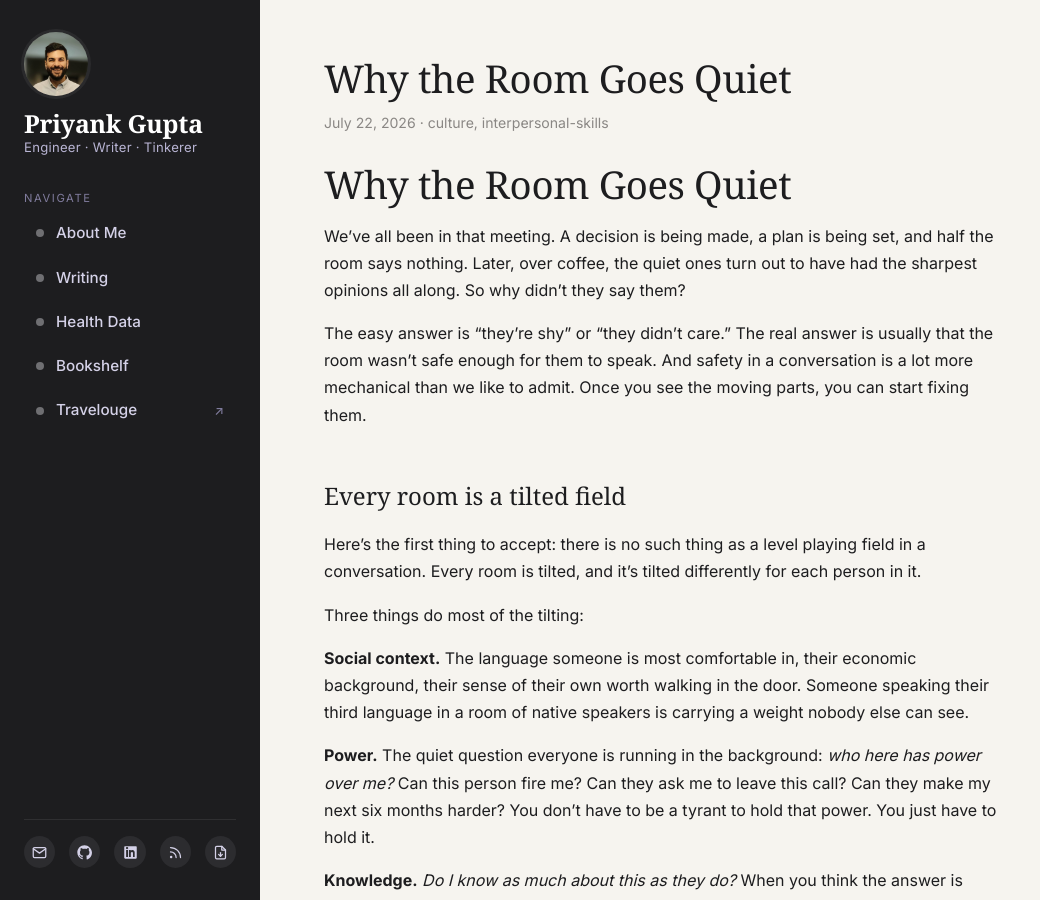
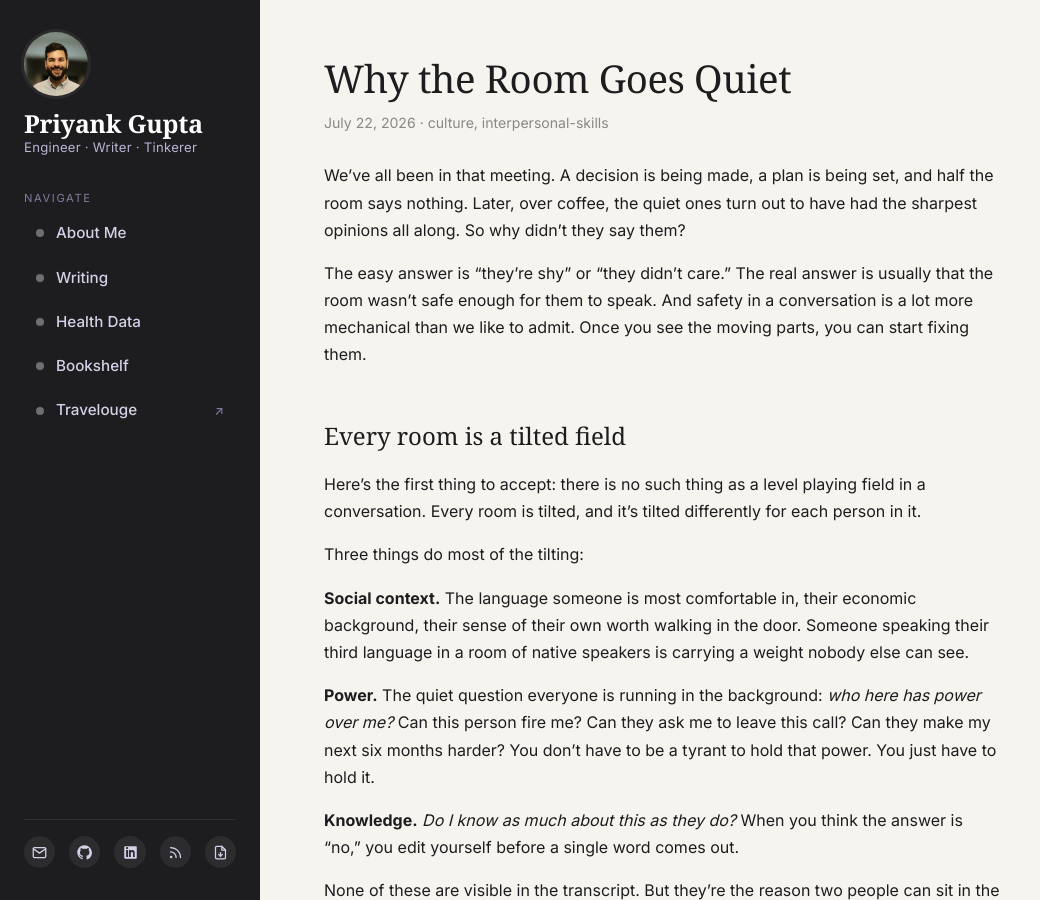
Before and after one commit to priyaaank/priyaaank.github.io, a Jekyll site: the page built from _writing/2026-07-22-why-room-goes-quiet.md, in a window 1280 px wide and 900 px high. Shown: the whole window, without its empty margins (0-1040 px from the left). Built offline with Jekyll 4.4.1, drawn with Linux system fonts in a browser that asks for light colours; some web fonts are replaced.

Commit message:
Minor update

```diff
--- a/_writing/2026-07-22-why-room-goes-quiet.md
+++ b/_writing/2026-07-22-why-room-goes-quiet.md
@@ -5,8 +5,6 @@ slug: conversational-equality
 tags: [culture, interpersonal-skills]
 description: Why capable people stay silent in meetings, and the mechanical moves leaders can use to level the field and let the good ideas out.
 ---
-
-# Why the Room Goes Quiet
 
 We've all been in that meeting. A decision is being made, a plan is being set, and half the room says nothing. Later, over coffee, the quiet ones turn out to have had the sharpest opinions all along. So why didn't they say them?
 
```
